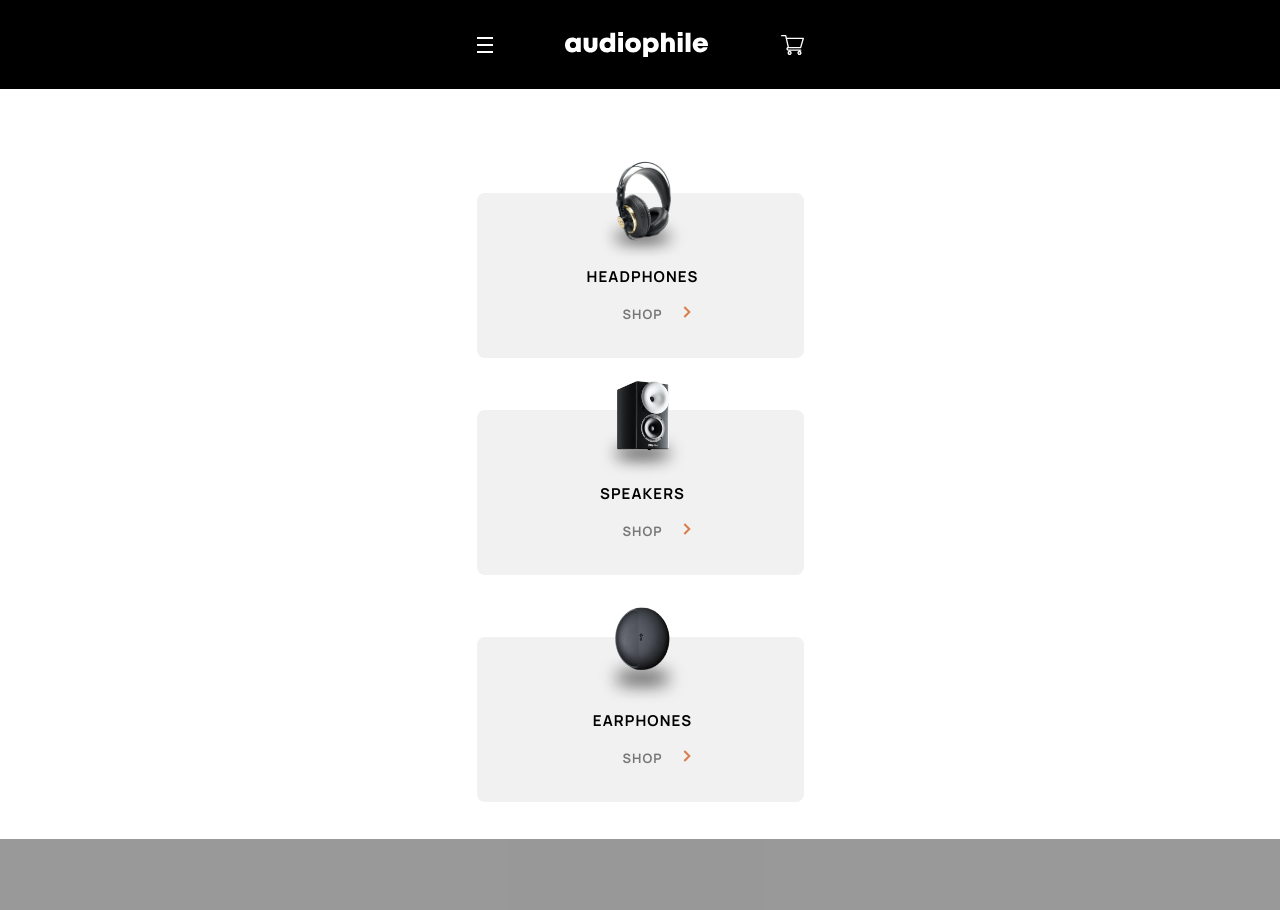
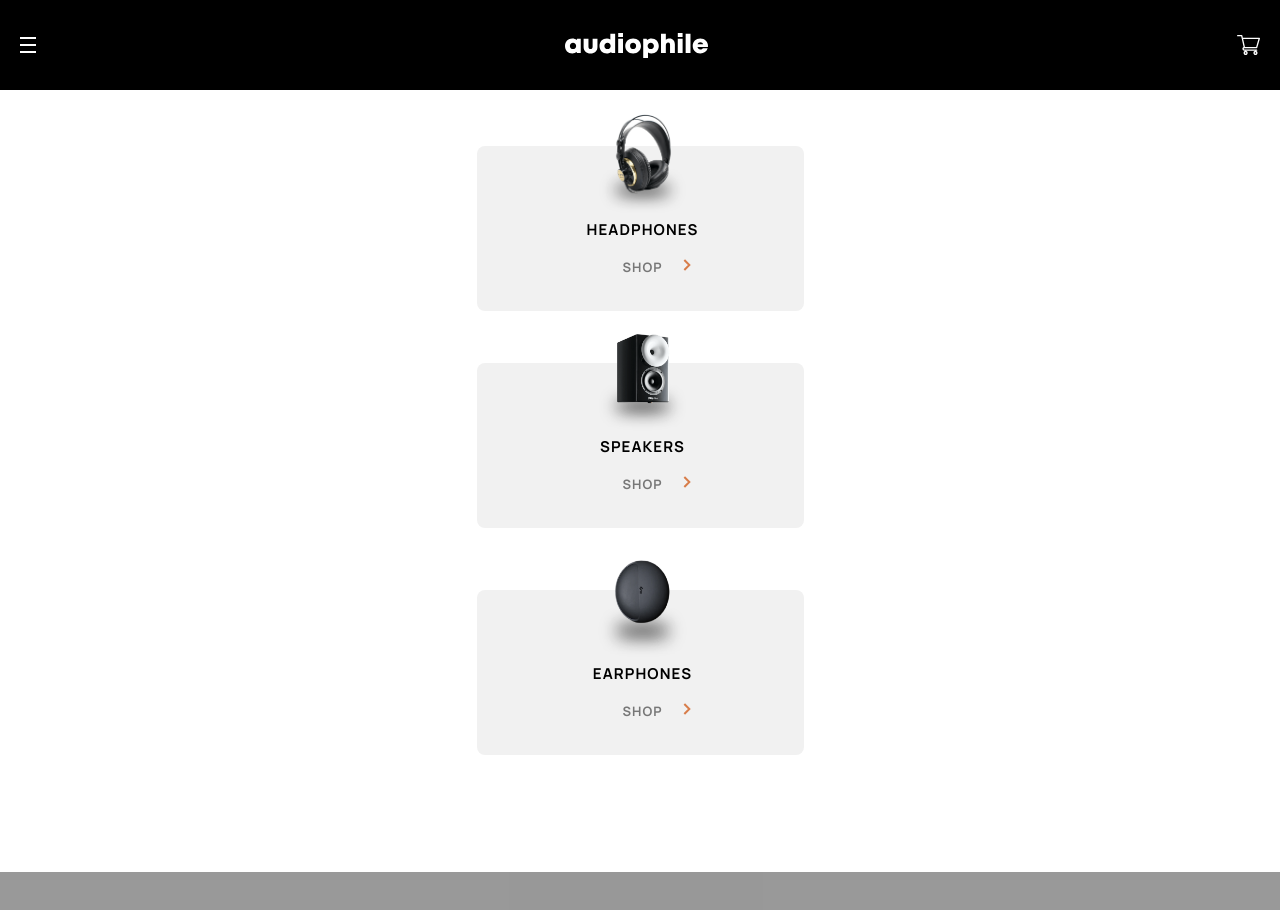
Before and after one commit to harrisonJones12/audiophile-ecommerce, a React (Create React App) app: page / in a window 1280 px wide. Shown: the top 910 px of the page. Built offline with nearby package versions, Linux system fonts and the light colour scheme.

Commit message:
relocate products list and add css

```diff
--- a/src/components/Navbar/Navbar.jsx
+++ b/src/components/Navbar/Navbar.jsx
@@ -40,11 +40,11 @@ function Navbar({ sethideMobileProducts, hideMobileProducts }) {
               />
             </svg>
           </div>
+          {hideMobileProducts ? null : (
+            /* Product list  */
+            <Productslist />
+          )}
         </nav>
-        {hideMobileProducts ? null : (
-          /* Product list  */
-          <Productslist />
-        )}
       </header>
     </>
   );
--- a/src/components/Navbar/Navbar.scss
+++ b/src/components/Navbar/Navbar.scss
@@ -4,11 +4,10 @@
   width: 100%;
 }
 .navigation-main-container {
-  background-color: $black;
   width: 100vw;
   display: flex;
   justify-content: center;
-  flex-direction: row;
+  flex-direction: column;
   color: $white-main;
   z-index: 1;
   position: relative;
@@ -18,8 +17,12 @@
     display: flex;
     justify-content: space-between;
     align-items: center;
-    margin-top: 32px;
     margin-bottom: 32px;
+    background-color: black;
+    height: 90px;
+    //TODO these values might change
+    padding-left: 20px;
+    padding-right: 20px;
   }
 
   .hamburger-menu {
--- a/src/components/ProductsList/ProductsList.scss
+++ b/src/components/ProductsList/ProductsList.scss
@@ -1,8 +1,8 @@
 .products-container {
   height: 750px;
   position: relative;
-  top: 80px;
   align-self: center;
+  color: black;
 
   .headphones-outer-wrapper,
   .speakers-outer-wrapper,
```
